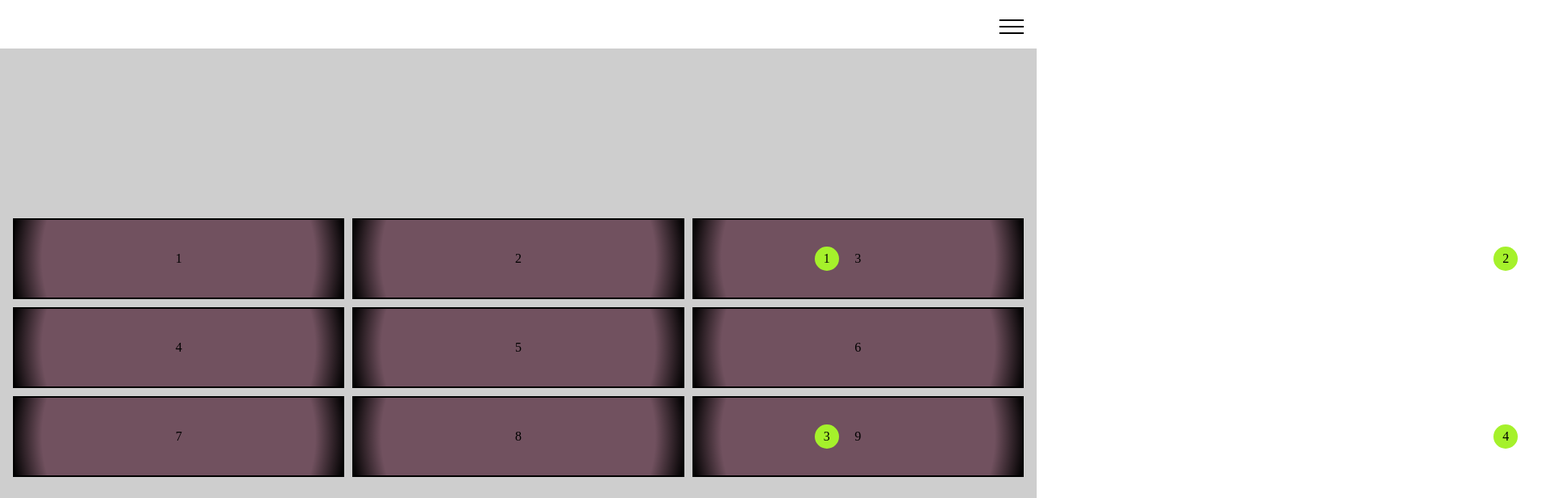
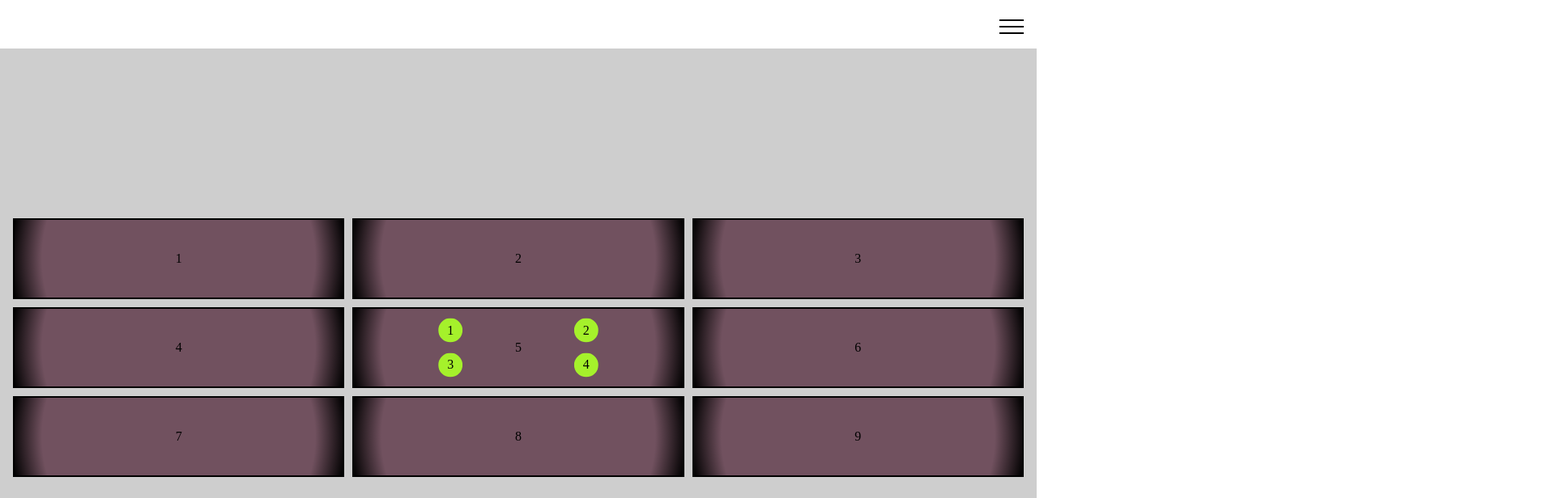
Before and after one commit to cleoledev/neutec_homework_0327, a Vue app: page / in a window 1280 px wide. Shown: the top 616 px of the page at 81% size, 1920 px wide, since content can reach past the window. Built offline with nearby package versions, Linux system fonts and the light colour scheme.

Commit message:
feat: 調整球體元件結構/設定起終點

```diff
--- a/src/components/AnimatedBall.vue
+++ b/src/components/AnimatedBall.vue
@@ -12,31 +12,37 @@ defineProps({
 </script>
 
 <template>
-  <div class="frame">
-    <span class="ball">
-      <slot />
-    </span>
+  <div class="ball"
+    :style="{ '--x': `${start.x}px`, '--y': `${start.y}px`, '--dx': `${end.x}px`, '--dy': `${end.y}px` }">
+    <slot />
   </div>
 </template>
 
 <style scoped>
-.frame {
-  display: grid;
-  place-content: center;
-  animation: move 2s linear infinite;
-}
-
 .ball {
-  isolation: isolate;
+  position: absolute;
+  left: 0;
+  top: 0;
+  width: 30px;
+  height: 30px;
   display: grid;
   place-content: center;
   border-radius: 50%;
-  width: 30px;
-  height: 30px;
   background-color: #A5F12B;
+  animation: move 2s ease infinite;
 }
 
 @keyframes move {
+  from {
+    transform: translateX(var(--x)) translateX(-50%) translateY(var(--y)) translateY(-50%);
+  }
+
+  to {
+    transform: translateX(var(--dx)) translateX(-50%) translateY(var(--dy)) translateY(-50%);
+  }
+}
+
+/* @keyframes move {
   0% {
     transform: translateX(0);
   }
@@ -48,5 +54,5 @@ defineProps({
   100% {
     transform: translateX(100vw);
   }
-}
+} */
 </style>
--- a/src/components/PuzzleBlock.vue
+++ b/src/components/PuzzleBlock.vue
@@ -3,13 +3,24 @@ import { onMounted, ref } from 'vue';
 import AnimatedBall from './AnimatedBall.vue';
 
 const data = [
-  { start: { x: 1, y: 1 }, end: { x: 3, y: 1 } },
-  { start: { x: 3, y: 1 }, end: { x: 3, y: 1 } },
-  { start: { x: 1, y: 3 }, end: { x: 3, y: 1 } },
-  { start: { x: 3, y: 3 }, end: { x: 3, y: 1 } }
+  { start: { x: 0.16, y: 0.16 }, end: { x: 0.5, y: 0.5 } },
+  { start: { x: 0.84, y: 0.16 }, end: { x: 0.5, y: 0.5 } },
+  { start: { x: 0.16, y: 0.84 }, end: { x: 0.5, y: 0.5 } },
+  { start: { x: 0.84, y: 0.84 }, end: { x: 0.5, y: 0.5 } }
 ]
 
 const panel = ref(null)
+const positions = ref(data)
+
+onMounted(() => {
+  const rect = panel.value.getBoundingClientRect()
+  positions.value = data.map(o => {
+    return {
+      start: { x: o.start.x * rect.width, y: o.start.y * rect.height },
+      end: { x: o.end.x * rect.width, y: o.end.y * rect.height }
+    }
+  })
+})
 </script>
 
 <template>
@@ -19,7 +30,7 @@ const panel = ref(null)
         {{ item }}
       </div>
       <div class="panel">
-        <AnimatedBall v-for="(item, idx) in data" :key="idx" :from="item.from" :to="item.to">
+        <AnimatedBall v-for="(pos, idx) in positions" :key="idx" :start="pos.start" :end="pos.end">
           {{
         idx
         +
@@ -51,7 +62,7 @@ const panel = ref(null)
   inset: 0;
 }
 
-:deep(.frame:nth-child(2)) {
+/* :deep(.frame:nth-child(2)) {
   grid-column: 3 / 4;
 }
 
@@ -63,7 +74,7 @@ const panel = ref(null)
 :deep(.frame:nth-child(4)) {
   grid-column: 3 / 4;
   grid-row: 3 / 4;
-}
+} */
 
 .box {
   display: grid;
```
